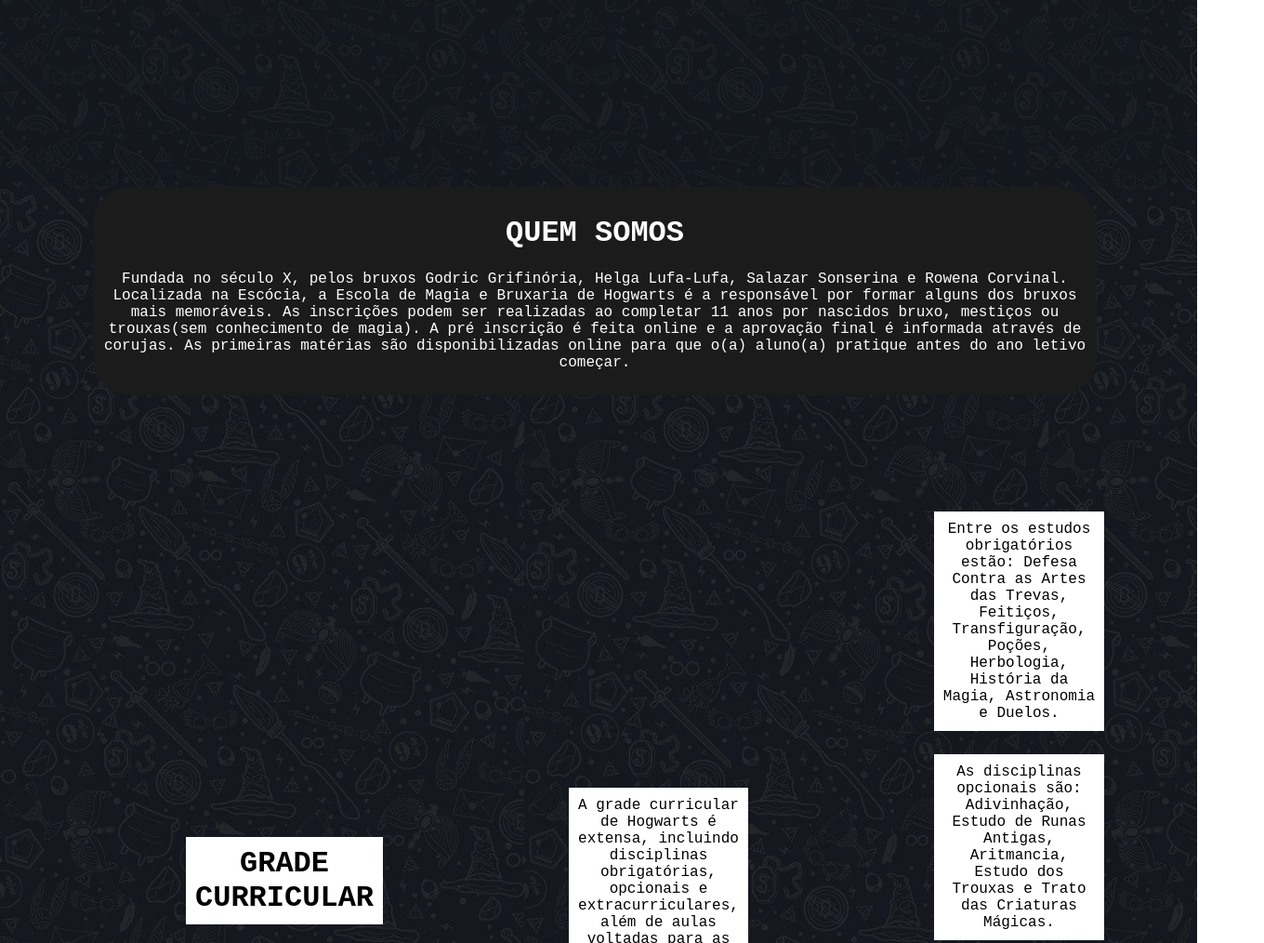
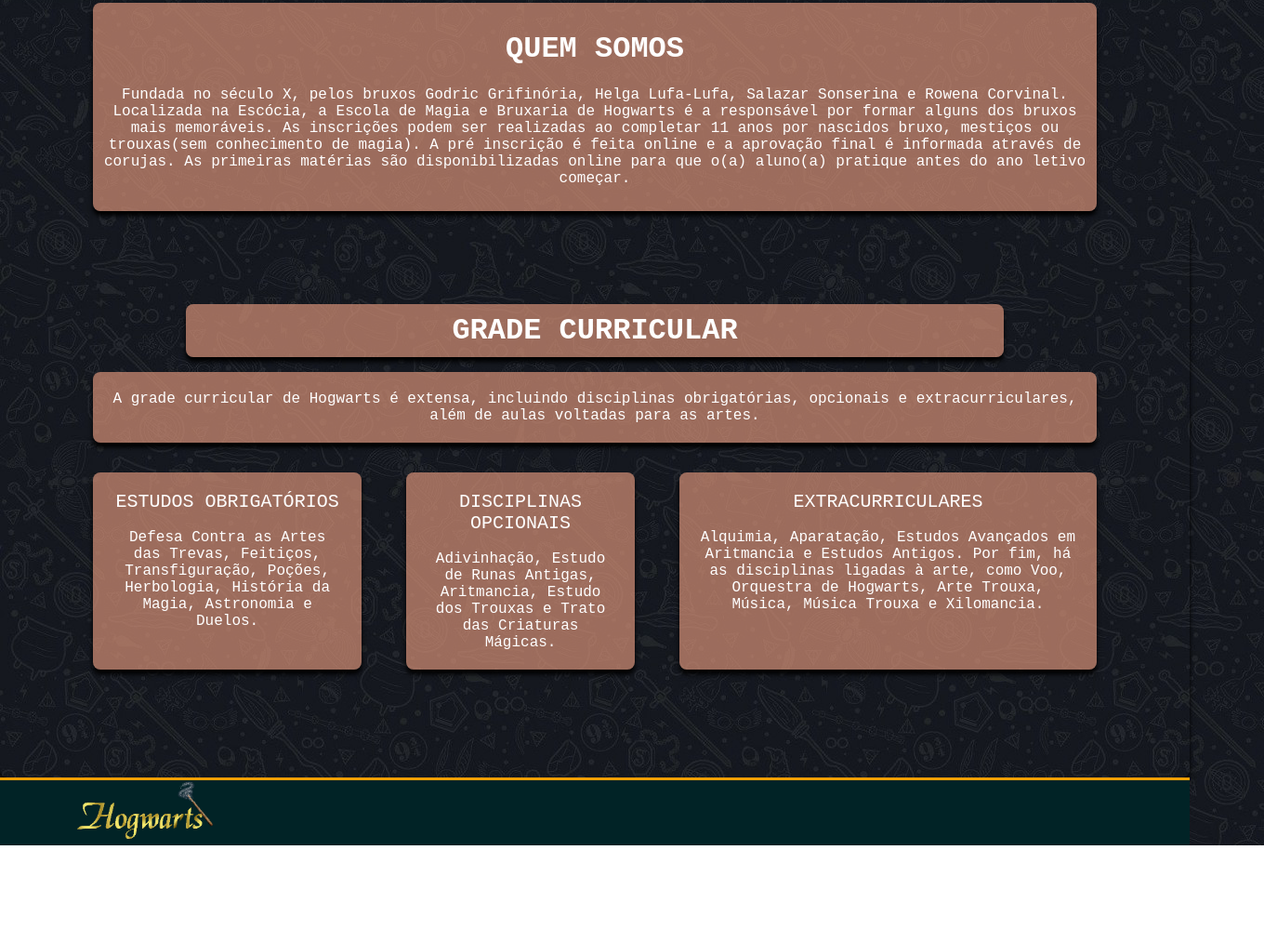
Before and after one commit to GabrielliFogaca/projeto_individual, a plain HTML site: page index.html in a window 1280 px wide. Shown: the part 918-1932 px from the top of the page at 93% size, 1360 px wide, since content can reach past the window. After the commit the page ends 1827 px from the top, so only its background shows below. Drawn offline with Linux system fonts and the light colour scheme; a web font is replaced by a local one.

Commit message:
atualizações

```diff
--- a/assets/css/style.css
+++ b/assets/css/style.css
@@ -1,13 +1,10 @@
-@font-face {
-    font-family: 'Magik';
-    src: url(Magik.TTF);
-}
+@import url('https://fonts.googleapis.com/css2?family=ABeeZee:ital@0;1&display=swap');
 
 body {
     margin: 0;
     padding: 0;
-    font-family: 'Courier New', Courier, monospace;
-    background-image: url(/assets/img/background_home.jpg) ;
+    font-family: ABeeZee, 'Courier New', Courier, monospace;
+    background-image: url(../img/background_home.jpg) ;
 }
 
 .container {
@@ -19,6 +16,18 @@
 header {
     background-color: #012326;
     border-bottom: 3px #F29F05 solid;
+}
+
+header #entrar{
+    background-color: #F29F05;
+    color: #000;
+    padding: 10px;
+    border-radius: 10px;
+}
+
+.subtitulo {
+    text-decoration: wavy;
+    font-size: 20px;
 }
 
 header .container {
@@ -38,23 +47,17 @@
     list-style: none;
 }
 
-.logo {
-    font-family: Magik, Arial, Helvetica, sans-serif;
-    color: #32b9cd;
-    width: fit-content;
-    font-weight: 500;
-}
 
 .banner {
     height: fit-content;
     width: 100%;
     color: white;
-    background-image: url(/assets/img/banner.png);
+    background-image: url(../img/banner.png);
     background-size: cover;
 }
 
 .banner .container {
-    height: 1000px;
+    height: 800px;
     font-size: 36px;
     justify-content: center;
     align-items: center;
@@ -70,43 +73,75 @@
 
 
 .banner .container #botao {
-    display: flex;
-    padding-left: 1px;
+    display: inline-block;
+    position: relative;
+    right: 30%;
+    top: 15%;
+}
+
+#botao1 {
+    padding: 19px;
+    color: #012326;
+    background-color: #F29F05;
+    border-bottom: 5px #000 solid;
 }
 
 #txt_sobre {
-    background-color: #1b1b1b;
+    background-color: #d99379b0;
     color: white;
     margin: 0 100px 0 100px;
     text-align: center;
-    border-radius: 40px;
+    border-radius: 8px;
     padding: 10px 10px 10px 10px;
+    box-shadow: 0px 5px 5px black;
+
 
 }
 
 #txt_materias {
-    display: flex;
-    justify-content: space-evenly;
+    color: white;
     align-items: center;
     text-align: center;
     padding: 100px 100px 100px 100px;
+    border-radius: 8px;
+    box-shadow: 0px 5px 5px black;
 
 }
 
 #txt_materias h1 {
 
-    background-color: white;
+    background-color: #d99379b0;
+    color: white;
     margin: 0 100px 0 100px;
     padding: 10px 10px 10px 10px;
     align-items: center;
+    border-radius: 8px;
+    box-shadow: 0px 5px 5px black;
 
 }
 
 #txt_materias p {
-
-    margin: 25px 100px 25px 100px;
-    background-color: white;
-    padding: 10px 10px 10px 10px;
-
+    background-color: #d99379b0;
+    color: white;
+    padding: 20px 20px 20px 20px;
+    border-radius: 8px;
+    box-shadow: 0px 5px 5px black;
 
 }
+
+#cont_materias {
+    color: white;
+    display: flex;
+    gap: 3rem;
+}
+
+#container_rodape {
+    background-color: #012326;
+    color: black;
+    border-top: 3px #F29F05 solid;
+}
+
+#logo_rodape {
+    position: relative;
+    left: 5rem;
+}
--- a/index.html
+++ b/index.html
@@ -17,16 +17,17 @@
         <li><a href="#">Sobre</a></li>
         <li><a href="#">Matérias</a></li>
         <li><a href="#">Matrícula</a></li>
-        <li><a href="#">Login</a></li>
+        <button id="entrar">Login</li>
+        </button>
       </ul>
+
     </div>
   </header>
   <body>
     <div class="banner">
       <div class="container">
         <div id="botao">
-          <button>SAIBA MAIS</button>
-          <!-- <p class="tamanho-conteudo">Preservando <span>hoje</span> para existir <span>amanhã</span>.</p> -->
+          <button id="botao1">INSCREVA-SE</button>
         </div>
       </div>
     </div>
@@ -53,20 +54,40 @@
       as artes.</p>
 
       <div id="cont_materias">
-      <p>Entre os estudos obrigatórios estão: Defesa Contra as Artes das
+      <p><span class="subtitulo">ESTUDOS OBRIGATÓRIOS</span><br><br> Defesa Contra as Artes das
       Trevas, Feitiços, Transfiguração, Poções, Herbologia, História da Magia,
       Astronomia e Duelos.</p>
 
-      <p>As disciplinas opcionais são: Adivinhação, Estudo de
+      <p><span class="subtitulo">DISCIPLINAS OPCIONAIS</span><br><br> Adivinhação, Estudo de
       Runas Antigas, Aritmancia, Estudo dos Trouxas e Trato das Criaturas
       Mágicas.</p>
 
-      <p>As matérias extracurriculares são: Alquimia, Aparatação, Estudos
+      <p><span class="subtitulo">EXTRACURRICULARES</span><br><br> Alquimia, Aparatação, Estudos
       Avançados em Aritmancia e Estudos Antigos. Por fim, há as disciplinas
       ligadas à arte, como Voo, Orquestra de Hogwarts, Arte Trouxa, Música,
       Música Trouxa e Xilomancia.</p>
 
 </div>
     </div>
+
+<div id="galeria">
+
+</div>
   </body>
+
+  <footer>
+
+    <div id="container_rodape">
+    <div id="logo_rodape">
+
+      <img src="/assets/img/logo.png" alt="Logo rodapé" width="150px">
+
+    </div>
+    <div id="informacoes_rodape">
+
+
+
+    </div>
+</div>
+  </footer>
 </html>
```
Also changed, not shown: assets/font/Magik.TTF (deleted).
